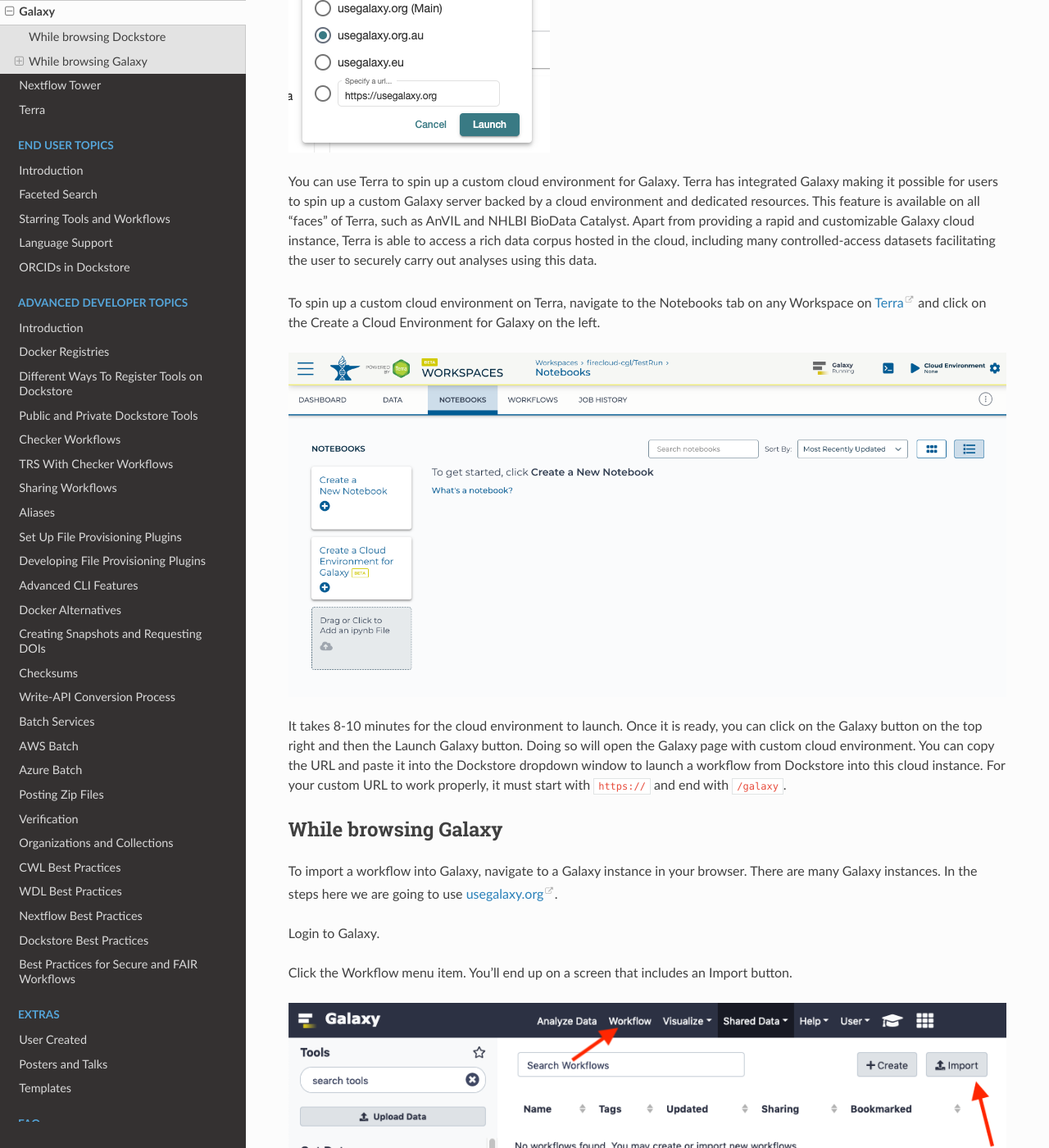
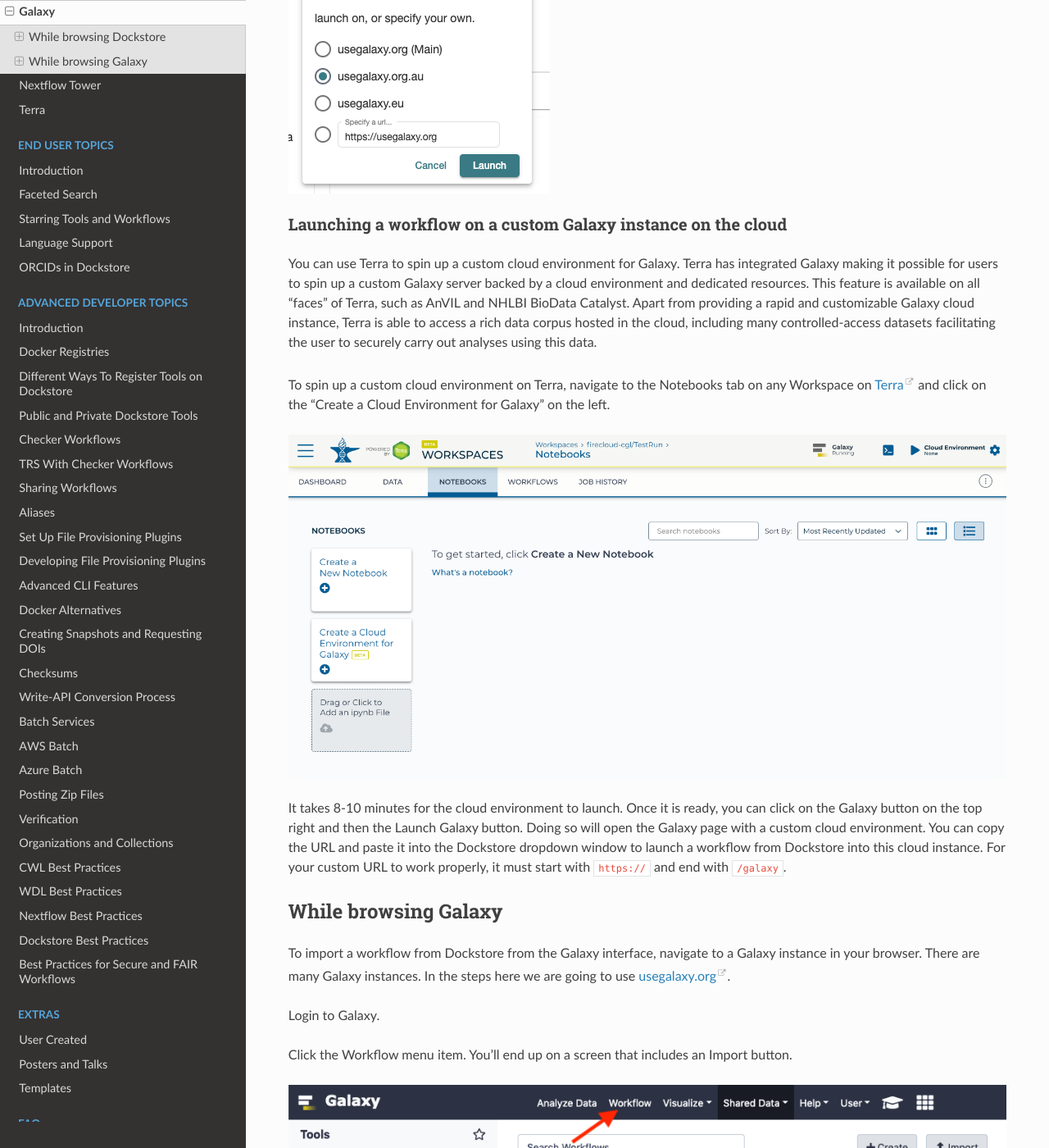
Before and after one commit to dockstore/dockstore-documentation, a Sphinx documentation site: the page built from docs/launch-with/galaxy-launch-with.rst, in a window 1280 px wide and 1400 px high, scrolled down 1326 px. Shown: the whole window at 82% size. Built offline with Sphinx 7.4.7 and the Read the Docs theme 2.0.0, drawn with Linux system fonts in a browser that asks for light colours; some of the changed text lies outside the part shown.

Commit message:
Update galaxy-launch-with.rst
Changes suggested by Enis Afgan from Galaxy

```diff
--- a/docs/launch-with/galaxy-launch-with.rst
+++ b/docs/launch-with/galaxy-launch-with.rst
@@ -11,29 +11,35 @@
 
 Dockstore has a fully featured faceted search to effectively search for workflows. On the left panel, you can choose from several options to narrow down your search. Searching for workflows can be done using a specific search term. Results can be narrowed down based on the language of the workflow, author, organization, source control used among others.
 
-Once you have clicked on a workflow, you will see a Launch with Galaxy button on the right.
+Once you have clicked on a Galaxy-compatible workflow, you will see a Launch with Galaxy button on the right.
 
 .. figure:: /assets/images/docs/galaxy/galaxy_workflow.png
    :alt: Galaxy workflow on Dockstore
 
-The button will bring up a dropdown window where you may select which Galaxy instance to launch the workflow into. A few default options such as the `Use Galaxy Org <https://usegalaxy.org/>` instances are provided by Dockstore, but if you need to launch into another instance, you may provide a custom URL. Further along in this tutorial, you will find how to generate a custom instance and provide the URL to Dockstore.
+Launching a workflow on an existing Galaxy server
+-------------------------------------------------
+
+The button will bring up a dropdown window where you may select which Galaxy instance to launch the workflow into. A few default options such as the `usegalaxy.org <https://usegalaxy.org/>` instances are provided by Dockstore, but if you need to launch into another instance, you may provide a custom URL. Further along in this tutorial, you will find how to generate a custom instance and provide the URL to Dockstore.
 
 .. figure:: /assets/images/docs/galaxy/launch_with_options.png
    :alt: Launch options for Galaxy
 
+Launching a workflow on a custom Galaxy instance on the cloud
+-------------------------------------------------------------
+
 You can use Terra to spin up a custom cloud environment for Galaxy. Terra has integrated Galaxy making it possible for users to spin up a custom Galaxy server backed by a cloud environment and dedicated resources. This feature is available on all "faces" of Terra, such as AnVIL and NHLBI BioData Catalyst. Apart from providing a rapid and customizable Galaxy cloud instance, Terra is able to access a rich data corpus hosted in the cloud, including many controlled-access datasets facilitating the user to securely carry out analyses using this data.
 
-To spin up a custom cloud environment on Terra, navigate to the Notebooks tab on any Workspace on `Terra <https://app.terra.bio/>`__ and click on the Create a Cloud Environment for Galaxy on the left.
+To spin up a custom cloud environment on Terra, navigate to the Notebooks tab on any Workspace on `Terra <https://app.terra.bio/>`__ and click on the "Create a Cloud Environment for Galaxy" on the left.
 
 .. figure:: /assets/images/docs/galaxy/create_galaxy_environment.png
    :alt: Create a Cloud Environment for Galaxy
 
-It takes 8-10 minutes for the cloud environment to launch. Once it is ready, you can click on the Galaxy button on the top right and then the Launch Galaxy button. Doing so will open the Galaxy page with custom cloud environment. You can copy the URL and paste it into the Dockstore dropdown window to launch a workflow from Dockstore into this cloud instance. For your custom URL to work properly, it must start with ``https://`` and end with ``/galaxy``.
+It takes 8-10 minutes for the cloud environment to launch. Once it is ready, you can click on the Galaxy button on the top right and then the Launch Galaxy button. Doing so will open the Galaxy page with a custom cloud environment. You can copy the URL and paste it into the Dockstore dropdown window to launch a workflow from Dockstore into this cloud instance. For your custom URL to work properly, it must start with ``https://`` and end with ``/galaxy``.
 
 While browsing Galaxy
 =====================
 
-To import a workflow into Galaxy, navigate to a Galaxy instance in your browser.
+To import a workflow from Dockstore from the Galaxy interface, navigate to a Galaxy instance in your browser.
 There are many Galaxy instances. In the steps here we are going to use
 `usegalaxy.org <https://usegalaxy.org>`__.
 
@@ -53,7 +59,7 @@
 You can either click the link to search for a workflow or click the link to import a specific workflow.
 
 Use the search form
----------------------
+-------------------
 
 If you want to search for a Dockstore workflow, click the *search form* link. This takes you to a
 form where you can search for Galaxy workflows in Dockstore by the workflows' descriptions. In the
```
